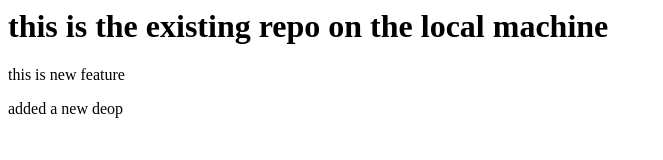
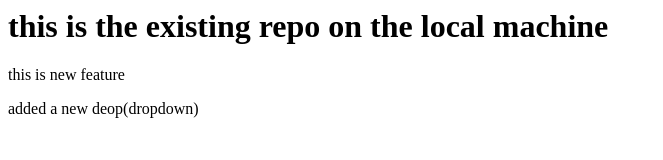
Before and after one commit to GaneshGupta3/existing_repo, a plain HTML site: page index.html in a window 1280 px wide. Shown: the whole page, without its empty margins (0-663 px from the left). Drawn offline with Linux system fonts and the light colour scheme.

Commit message:
dropdown

```diff
--- a/index.html
+++ b/index.html
@@ -1,3 +1,3 @@
 <h1>this is the existing repo on the local machine</h1>
 <p>this is new feature</p>
-<p>added a new deop</p>
+<p>added a new deop(dropdown)</p>
```
